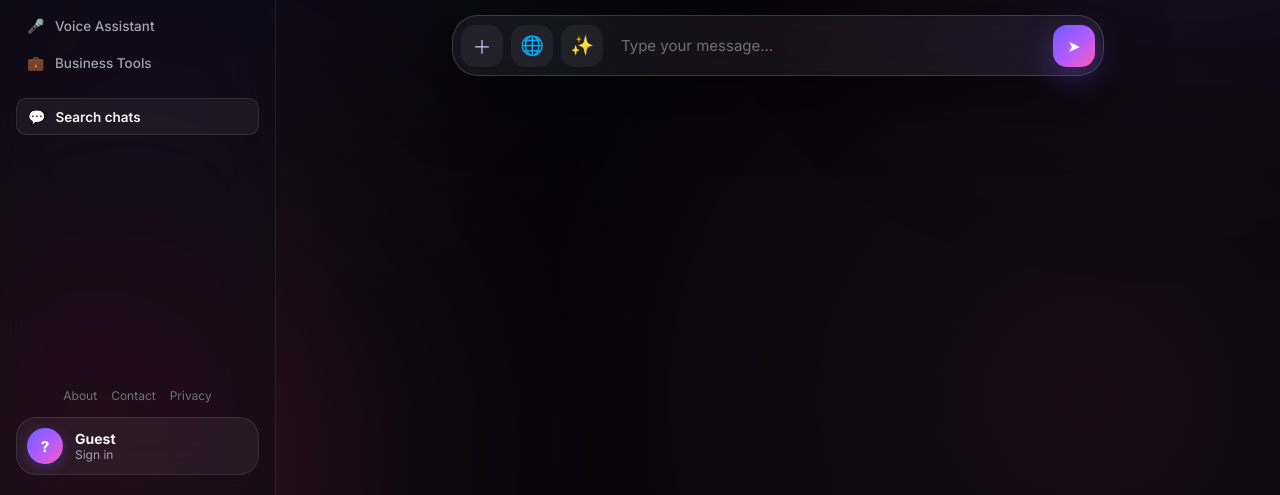
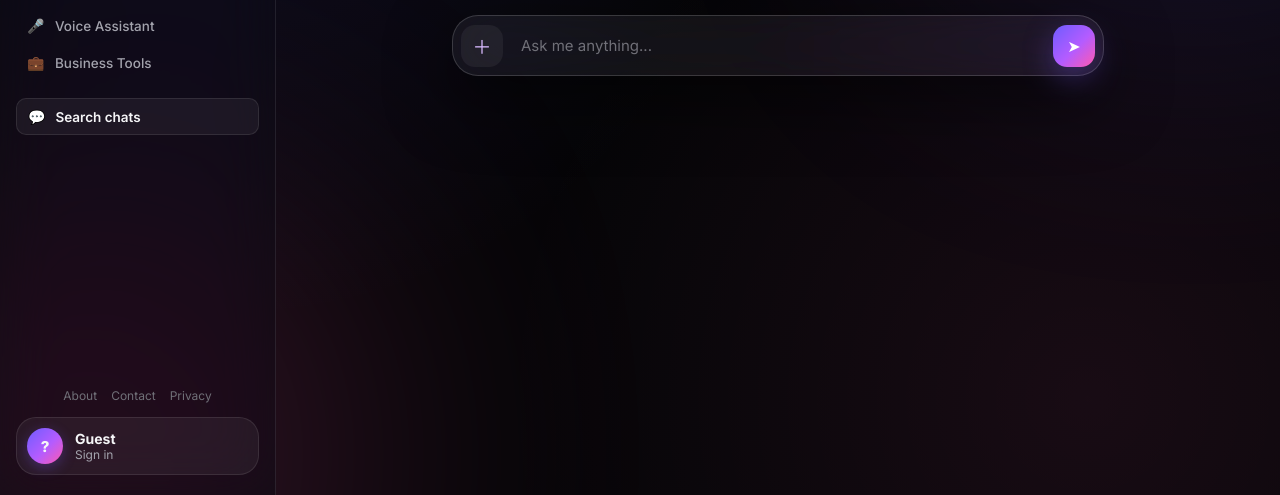
Before and after one commit to GhanchiMoin-collab/zyntra, a website: page index.html in a window 1280 px wide. Shown: the part 305-800 px from the top of the page. Drawn offline with Linux system fonts and the light colour scheme; no server answers.

Commit message:
Update index.html

```diff
--- a/index.html
+++ b/index.html
@@ -145,6 +145,7 @@
                 <div class="greeting-logo"><img src="favicon.png" alt="Zyntra AI"></div>
                 <h1 id="greetingHeading">Hey, I'm <span>Zyntra AI</span></h1>
                 <p id="greetingSubtitle">Your personal AI assistant. Ask me anything!</p>
+                <div id="promptSuggestions" class="prompt-suggestions"></div>
             </div>
 
             <div id="chatMessages" class="chat-messages"></div>
@@ -170,9 +171,7 @@
             <div class="chat-input-inner">
                 <input type="file" id="chatFileInput" accept="image/*" style="display:none">
                 <button id="attachBtn" class="attach-btn" title="Attach image">＋</button>
-                <button id="webSearchBtn" class="attach-btn" title="Web search (coming soon)">🌐</button>
-                <button id="promptIdeaBtn" class="attach-btn" title="Give me a prompt idea">✨</button>
-                <input id="userInput" type="text" placeholder="Type your message...">
+                <input id="userInput" type="text" placeholder="Ask me anything...">
                 <button id="sendMessage" class="send-btn" title="Send">➤</button>
             </div>
             <p class="input-disclaimer">Zyntra AI can make mistakes. Consider checking important information.</p>
```
